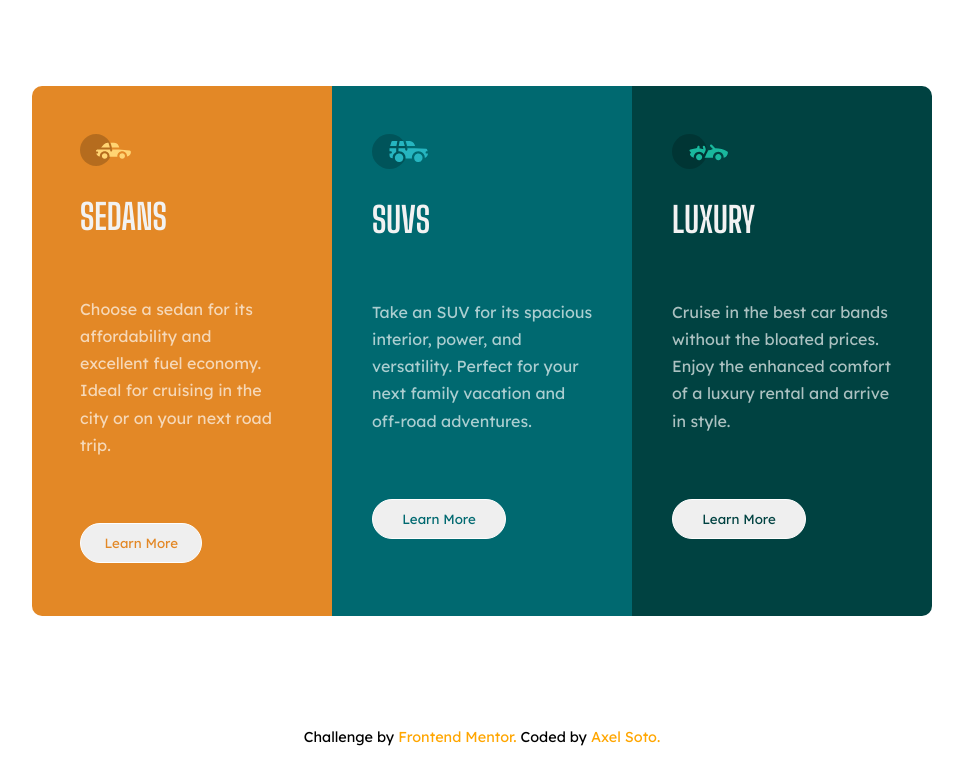
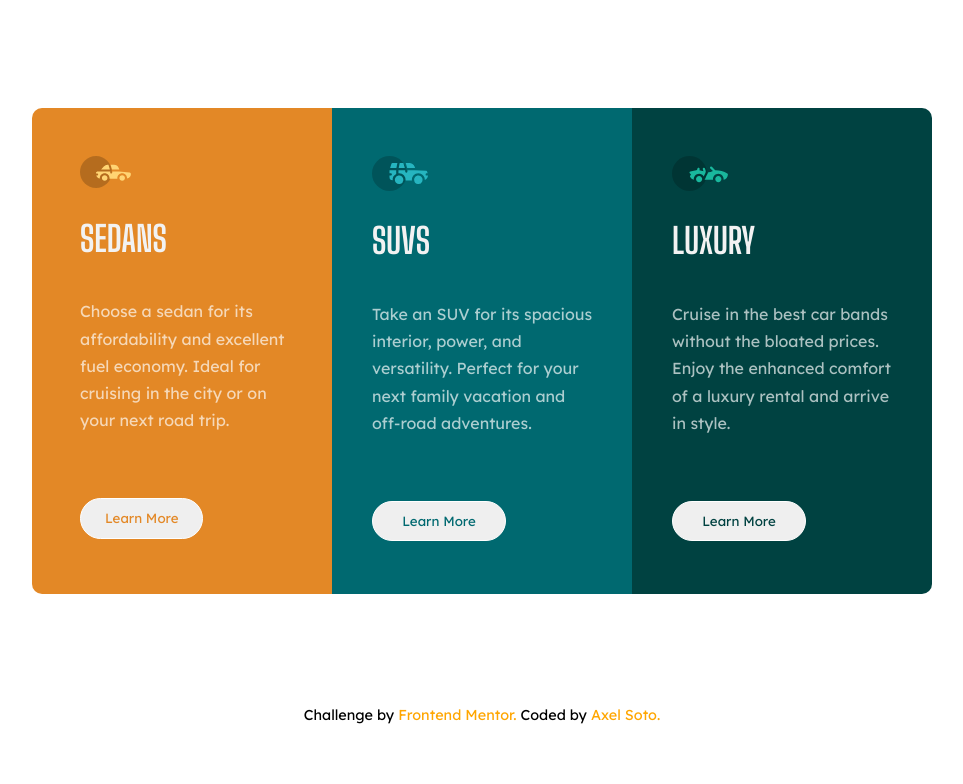
Before and after one commit to axlsoto/cars_card_for_Frontend-Mentor, a plain HTML site: page index.html in a window 1280 px wide. Shown: the whole page, without its empty margins (158-1121 px from the left). Drawn offline with Linux system fonts and the light colour scheme.

Commit message:
Update main.css
Estilos corregidos.

```diff
--- a/main.css
+++ b/main.css
@@ -45,6 +45,7 @@ body {
     .card_title {
         font-family: 'Big Shoulders Display', cursive;
         color: var(--Very_light_gray);
+        height: .7rem;
         margin-top: 1.8rem;
         font-size: 2.2rem;
         text-transform: uppercase;
@@ -128,7 +129,7 @@ body {
         flex-direction: column;
         padding: 2rem;
         padding-left: 3rem;
-        padding-right: 3rem;
+        padding-right: 2.9rem;
     }
 
     .card_container img {
@@ -142,6 +143,7 @@ body {
     .card_title {
         font-family: 'Big Shoulders Display', cursive;
         color: var(--Very_light_gray);
+        height: 1.4rem;
         margin-top: 1.8rem;
         font-size: 2.2rem;
         text-transform: uppercase;
```
